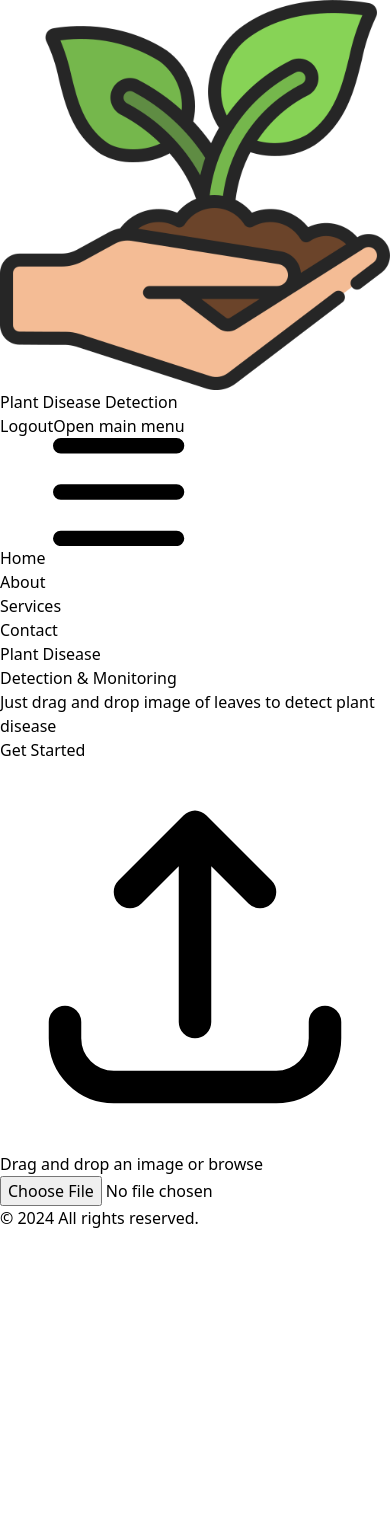
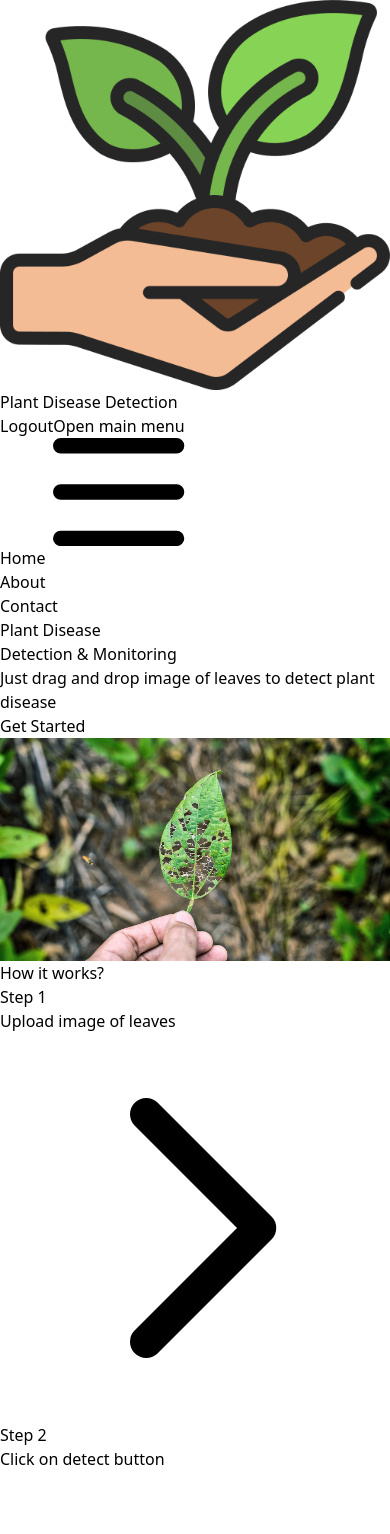
Before and after one commit to imdinnesh/plant-disease-detection, a React (Vite) app in the folder client/: page /home in a window 390 px wide. Shown: the top 1534 px of the page. Before the commit the page ends 1230 px from the top, so only its background shows below. Built offline with nearby package versions, Linux system fonts and the light colour scheme; no server answers.

Commit message:
Updated the homepage

```diff
--- a/client/src/App.jsx
+++ b/client/src/App.jsx
@@ -17,7 +17,6 @@ function App() {
         <Route path='/login' element={<SignInPage/>}/>
         <Route path='/home' element={<HomePage/>}/>
         <Route path='/about' element={<About/>}/>
-        <Route path='/services' element={<About/>}/>
         <Route path='/contact' element={<About/>}/>
       </Routes>
     </>
--- a/client/src/Components/Footer.jsx
+++ b/client/src/Components/Footer.jsx
@@ -2,12 +2,15 @@ import React from 'react';
 
 const Footer = () => {
     return (
-        <footer className="bg-gray-800 text-white py-8 absolute bottom-0 w-full">
-            <p className="text-sm text-center">
-                &copy; 2024 All rights reserved.
-            </p>
+        <div className='mt-10'>
 
-        </footer>
+            <footer className="bg-gray-800 text-white py-8 w-full">
+                <p className="text-sm text-center">
+                    &copy; 2024 All rights reserved.
+                </p>
+
+            </footer>
+        </div>
     );
 };
 
--- a/client/src/Components/NavBar.jsx
+++ b/client/src/Components/NavBar.jsx
@@ -14,14 +14,15 @@ export default function NavBar() {
 
     return (
 
-        <nav className="bg-white dark:bg-gray-900 fixed w-full z-20 top-0 start-0 border-b border-gray-200 dark:border-gray-600">
+
+        <nav className="bg-white dark:bg-gray-900 w-full z-20 top-0 start-0 mt-6 sticky">
             <div className="max-w-screen-xl flex flex-wrap items-center justify-between mx-auto p-4">
                 <Link to="/home" className="flex items-center space-x-3 rtl:space-x-reverse">
                     <img src={plantIcon} className="h-8" alt="website Logo" />
                     <span className="self-center text-2xl font-semibold whitespace-nowrap dark:text-white">Plant Disease Detection</span>
                 </Link>
                 <div className="flex md:order-2 space-x-3 md:space-x-0 rtl:space-x-reverse">
-                    <button type="button" className="text-white bg-[#72b01d] hover:bg-[#3f7d20] focus:ring-4 focus:outline-none focus:ring-green-300 font-medium rounded-lg text-sm px-4 py-2 text-center" onClick={handleLogout}>Logout</button>
+                    <button type="button" className="text-white bg-black hover:bg-black focus:ring-4 focus:outline-none focus:ring-green-300 font-medium rounded-lg text-sm px-4 py-2 text-center" onClick={handleLogout}>Logout</button>
                     <button datacollapsetoggle="navbar-sticky" type="button" className="inline-flex items-center p-2 w-10 h-10 justify-center text-sm text-gray-500 rounded-lg md:hidden hover:bg-gray-100 focus:outline-none focus:ring-2 focus:ring-gray-200 dark:text-gray-400 dark:hover:bg-gray-700 dark:focus:ring-gray-600" aria-controls="navbar-sticky" aria-expanded="false">
                         <span className="sr-only">Open main menu</span>
                         <svg className="w-5 h-5" aria-hidden="true" xmlns="http://www.w3.org/2000/svg" fill="none" viewBox="0 0 17 14">
@@ -32,16 +33,13 @@ export default function NavBar() {
                 <div className="items-center justify-between hidden w-full md:flex md:w-auto md:order-1" id="navbar-sticky">
                     <ul className="flex flex-col p-4 md:p-0 mt-4 font-medium border border-gray-100 rounded-lg bg-gray-50 md:space-x-8 rtl:space-x-reverse md:flex-row md:mt-0 md:border-0 md:bg-white dark:bg-gray-800 md:dark:bg-gray-900 dark:border-gray-700">
                         <li>
-                            <NavLink to="/home" className="block py-2 px-3 text-white bg-green-700 rounded md:bg-transparent md:text-green-700 md:p-0 md:dark:text-green-500" aria-current="page">Home</NavLink>
+                            <NavLink to="/home" className="block py-2 px-3 text-black rounded-lg md:hover:text-white md:p-0 dark:text-white dark:hover:bg-gray-700 dark:hover:text-white hover:bg-black w-20 h-6 text-center" aria-current="page">Home</NavLink>
                         </li>
                         <li>
-                            <NavLink to="/about" className="block py-2 px-3 text-gray-900 rounded hover:bg-gray-100 md:hover:bg-transparent md:hover:text-green-700 md:p-0 md:dark:hover:text-green-500 dark:text-white dark:hover:bg-gray-700 dark:hover:text-white md:dark:hover:bg-transparent dark:border-gray-700">About</NavLink>
+                            <NavLink to="/about" className="block py-2 px-3 text-black rounded-lg  md:hover:text-white md:p-0 dark:text-white dark:hover:bg-gray-700 dark:hover:text-white md:dark:hover:bg-transparent dark:border-gray-700  hover:bg-black w-20 h-6 text-center">About</NavLink>
                         </li>
                         <li>
-                            <NavLink to="/services" className="block py-2 px-3 text-gray-900 rounded hover:bg-gray-100 md:hover:bg-transparent md:hover:text-green-700 md:p-0 md:dark:hover:text-green-500 dark:text-white dark:hover:bg-gray-700 dark:hover:text-white md:dark:hover:bg-transparent dark:border-gray-700">Services</NavLink>
-                        </li>
-                        <li>
-                            <NavLink to="/contact" className="block py-2 px-3 text-gray-900 rounded hover:bg-gray-100 md:hover:bg-transparent md:hover:text-green-700 md:p-0 md:dark:hover:text-green-500 dark:text-white dark:hover:bg-gray-700 dark:hover:text-white md:dark:hover:bg-transparent dark:border-gray-700">Contact</NavLink>
+                            <NavLink to="/contact" className="block py-2 px-3 text-gray-900 rounded-lg md:hover:text-white md:p-0 dark:text-white dark:hover:bg-gray-700 dark:hover:text-white md:dark:hover:bg-transparent dark:border-gray-700  hover:bg-black w-20 h-6 text-center">Contact</NavLink>
                         </li>
                     </ul>
                 </div>
--- /dev/null
+++ b/client/src/Components/StepsInfo.jsx
@@ -0,0 +1,53 @@
+import React from 'react';
+
+function StepsInfo() {
+    return (
+        <div className='bg-gray-800 h-96 px-3 py-2 shadow-lg'>
+
+            <h1 className='text-3xl font-semibold text-center mt-24 text-white'>
+                How it works?
+            </h1>
+            <div className='flex justify-center mt-5 space-x-8'>
+                <Step
+                    title='Step 1'
+                    description='Upload image of leaves'
+                />
+                <Arrow />
+                <Step
+                    title='Step 2'
+                    description='Click on detect button'
+                />
+                <Arrow />
+                <Step
+                    title='Step 3'
+                    description='Get result of disease detection'
+                />
+            </div>
+        </div>
+    );
+}
+
+function Step({ title, description }) {
+    return (
+        <div className='w-1/4 h-20 border-2 border-white p-2 rounded-lg shadow-lg bg-gray-700 hover:bg-gray-600 transition-colors duration-200'>
+            <h1 className='text-2xl font-semibold text-center text-white'>
+                {title}
+            </h1>
+            <p className='text-center text-white'>
+                {description}
+            </p>
+        </div>
+    );
+}
+
+function Arrow() {
+    return (
+        <div>
+            <svg xmlns="http://www.w3.org/2000/svg" className="h-20 w-10 text-white" fill="none" viewBox="0 0 24 24" stroke="currentColor">
+                <path strokeLinecap="round" strokeLinejoin="round" strokeWidth={2} d="M9 5l7 7-7 7" />
+            </svg>
+        </div>
+    );
+}
+
+export default StepsInfo;
--- a/client/src/Pages/HomePage.jsx
+++ b/client/src/Pages/HomePage.jsx
@@ -2,12 +2,16 @@ import React, { useState } from 'react'
 import DragDrop from '../Components/DragDrop'
 import NavBar from '../Components/NavBar'
 import Footer from '../Components/Footer'
+import coverImage from '../assets/Images/coverImage.jpeg'
+import StepsInfo from '../Components/StepsInfo'
 
 function HomePage() {
 
     return (
-        <div className='mt-36'>
+        <div>
+
             <NavBar />
+            <div className='mt-28'>
                 <div className='flex'>
                     <div className='w-1/2 p-9'>
                         <h1 className='text-5xl font-bold font-mono'><span className='text-green-600'>Plant</span> Disease
@@ -17,11 +21,14 @@ function HomePage() {
                         <button
                             className=' mt-8 w-36 h-10 px-2 py-1 bg-slate-700 rounded-md text-white'>Get Started</button>
                     </div>
-                <div className='w-1/2'>
-                    <DragDrop />
+                    <div className='w-1/2 flex justify-center'>
+                        <img className='h-5/6 rounded-lg' src={coverImage} />
                     </div>
                 </div>
+                <StepsInfo />
+                <DragDrop />
                 <Footer />
+            </div>
         </div>
     )
 }
```
Also changed, not shown: client/src/assets/Images/coverImage.jpeg (added). Lines whose indentation alone changed are shown as unchanged.
